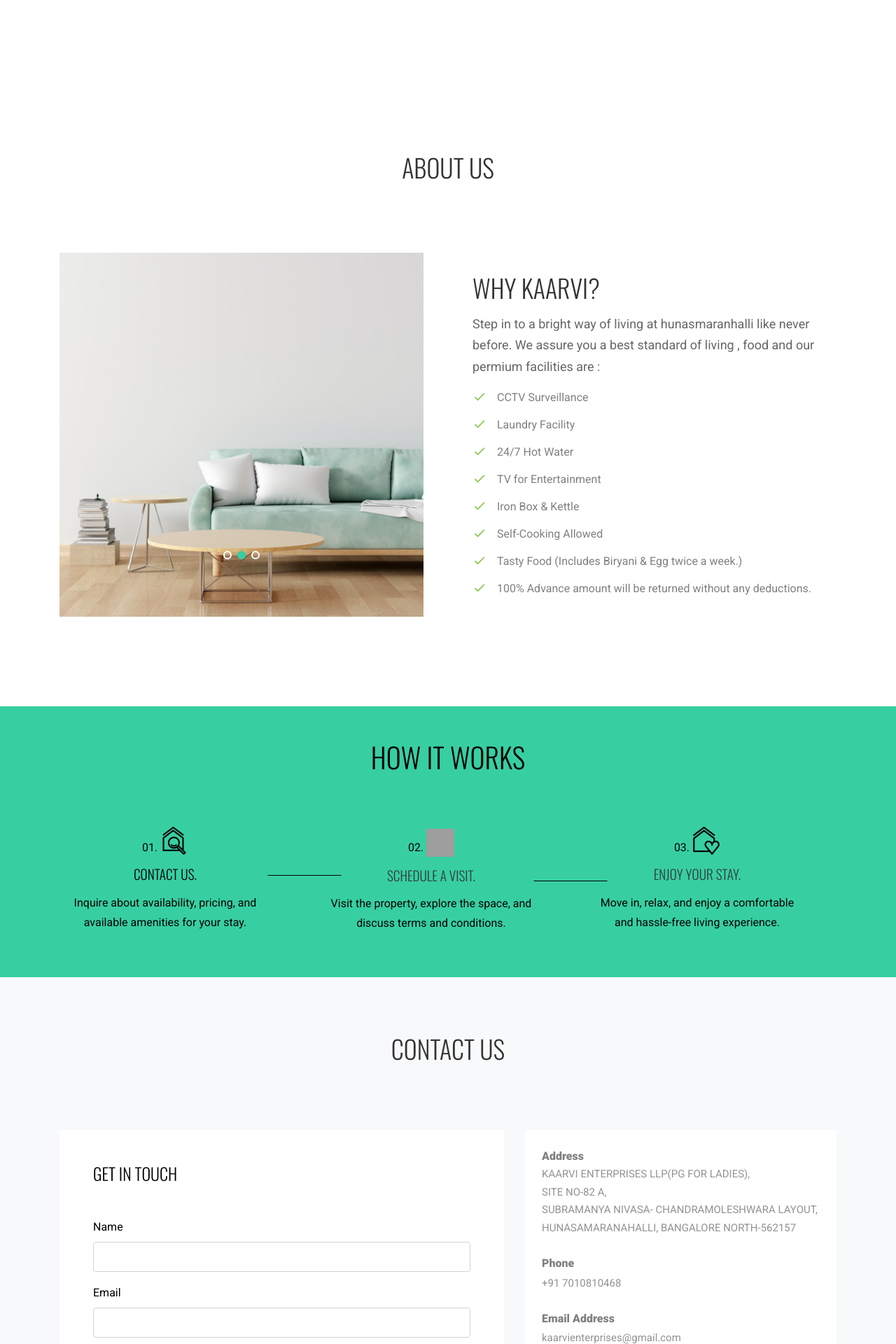
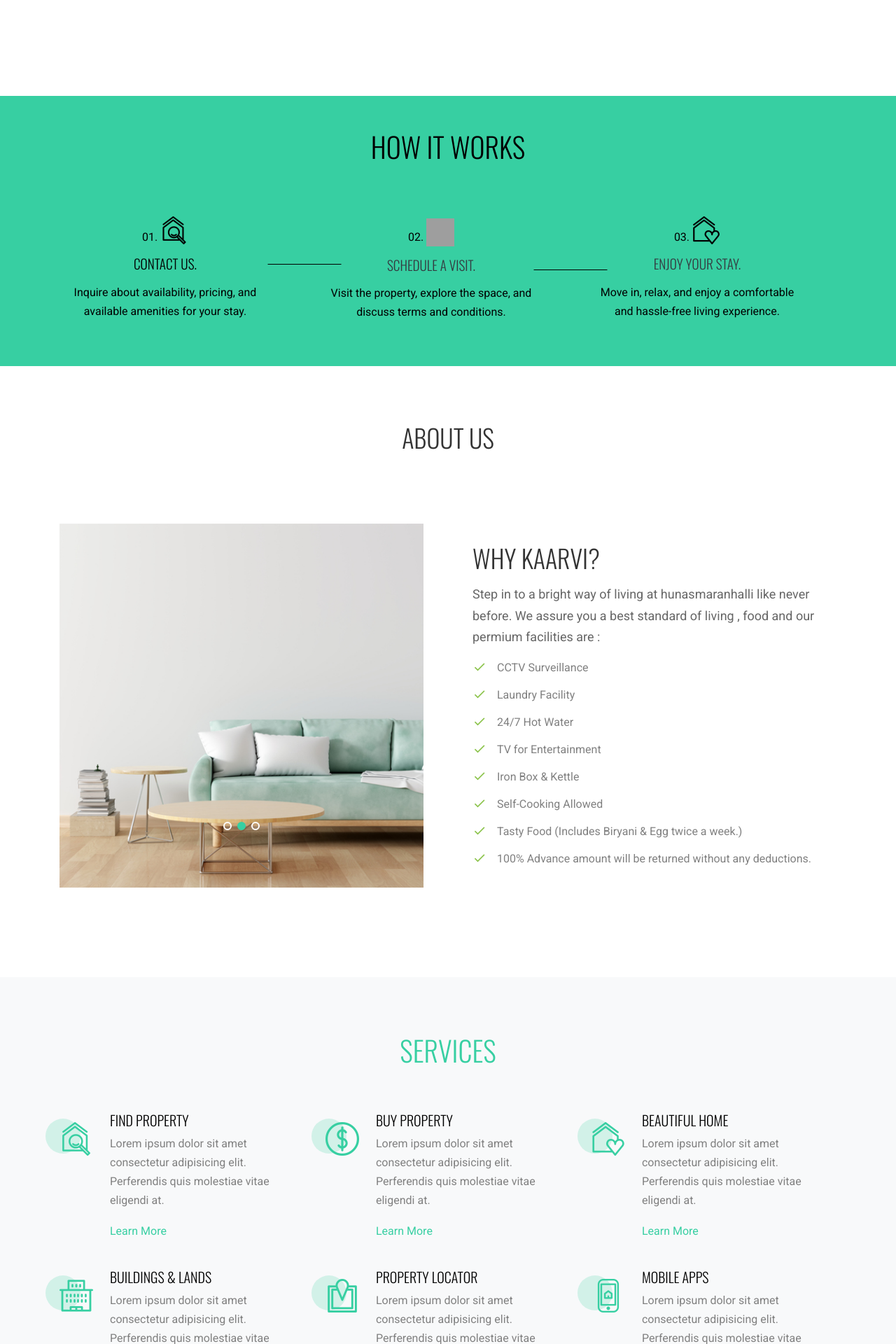
Before and after one commit to Bibinku/hosttry, a Django app: page / in a window 1280 px wide. Shown: the part 1817-3737 px from the top of the page at 70% size. Run offline with Django 5.2, Linux system fonts and the light colour scheme; data comes from the database, SQL or seed files in the repository; some libraries are stand-ins or nearby versions; some web fonts are replaced; grey boxes are pictures that could not be loaded.

Commit message:
Addd our services

```diff
--- a/Frontend/templates/home.html
+++ b/Frontend/templates/home.html
@@ -61,6 +61,7 @@
               <ul class="site-menu main-menu js-clone-nav mr-auto d-none d-lg-block">
                 <li><a href="#home-section" class="nav-link">Home</a></li>
                 <li><a href="#rooms-section" class="nav-link">Rooms</a></li>
+                <li><a href="#services-section" class="nav-link">Services</a></li>
                 <li><a href="#about-section" class="nav-link">About</a></li>
                 <li><a href="#contact-section" class="nav-link">Contact</a></li>
               </ul>
@@ -257,6 +258,46 @@
         </div>
     </div>
 </div>
+      <section class="py-5 bg-primary site-section how-it-works" id="howitworks-section">
+      <div class="container">
+        <div class="row mb-5 justify-content-center">
+          <div class="col-md-7 text-center">
+            <h2 class="section-title mb-3 text-black">How It Works</h2>
+          </div>
+        </div>
+        <div class="row">
+          <div class="col-md-4 text-center">
+            <div class="pr-5 first-step">
+              <span class="text-black">01.</span>
+              <span class="custom-icon flaticon-house text-black"></span>
+              <h3 class="text-black">Contact us.</h3>
+              <p class="text-black"> Inquire about availability, pricing, and available amenities for your stay.</p>
+            </div>
+          </div>
+
+
+
+          <div class="col-md-4 text-center" style="padding-top: 15px;">
+            <div class="pr-5 second-step">
+              <span class="text-black">02. </span>
+                <img style=" width: 40px; margin-bottom: 15px;   height: 40px;" src="{% static '/frontend/icons/visitor.png' %}">
+              <h3 class="text-dark" style="margin-bottom: 15px;">Schedule a Visit.</h3>
+              <p class="text-black">Visit the property, explore the space, and discuss terms and conditions.</p>
+            </div>
+          </div>
+
+          <div class="col-md-4 text-center">
+            <div class="pr-5">
+              <span class="text-black">03.</span>
+              <span class="custom-icon flaticon-home text-black"></span>
+              <h3 class="text-dark">Enjoy Your Stay.</h3>
+              <p class="text-black"> Move in, relax, and enjoy a comfortable and hassle-free living experience.</p>
+            </div>
+          </div>
+        </div>
+      </div>
+    </section>
+
 
 
    <section class="site-section" id="about-section">
@@ -300,6 +341,80 @@
     </section>
 
 
+    <section class="site-section bg-light" id="services-section">
+      <div class="container">
+        <div class="row mb-5">
+          <div class="col-12 text-center">
+            <h2 class="section-title mb-3">Services</h2>
+          </div>
+        </div>
+        <div class="row align-items-stretch">
+          <div class="col-md-6 col-lg-4 mb-4 mb-lg-4" data-aos="fade-up">
+            <div class="unit-4 d-flex">
+              <div class="unit-4-icon mr-4"><span class="text-primary flaticon-house"></span></div>
+              <div>
+                <h3>Find Property</h3>
+                <p>Lorem ipsum dolor sit amet consectetur adipisicing elit. Perferendis quis molestiae vitae eligendi at.</p>
+                <p><a href="{% url 'ourservices' %}">Learn More</a></p>
+              </div>
+            </div>
+          </div>
+          <div class="col-md-6 col-lg-4 mb-4 mb-lg-4" data-aos="fade-up" data-aos-delay="100">
+            <div class="unit-4 d-flex">
+              <div class="unit-4-icon mr-4"><span class="text-primary flaticon-coin"></span></div>
+              <div>
+                <h3>Buy Property</h3>
+                <p>Lorem ipsum dolor sit amet consectetur adipisicing elit. Perferendis quis molestiae vitae eligendi at.</p>
+                <p><a href="#">Learn More</a></p>
+              </div>
+            </div>
+          </div>
+          <div class="col-md-6 col-lg-4 mb-4 mb-lg-4" data-aos="fade-up" data-aos-delay="200">
+            <div class="unit-4 d-flex">
+              <div class="unit-4-icon mr-4"><span class="text-primary flaticon-home"></span></div>
+              <div>
+                <h3>Beautiful Home</h3>
+                <p>Lorem ipsum dolor sit amet consectetur adipisicing elit. Perferendis quis molestiae vitae eligendi at.</p>
+                <p><a href="#">Learn More</a></p>
+              </div>
+            </div>
+          </div>
+
+
+          <div class="col-md-6 col-lg-4 mb-4 mb-lg-4" data-aos="fade-up" data-aos-delay="300">
+            <div class="unit-4 d-flex">
+              <div class="unit-4-icon mr-4"><span class="text-primary flaticon-flat"></span></div>
+              <div>
+                <h3>Buildings &amp; Lands</h3>
+                <p>Lorem ipsum dolor sit amet consectetur adipisicing elit. Perferendis quis molestiae vitae eligendi at.</p>
+                <p><a href="#">Learn More</a></p>
+              </div>
+            </div>
+          </div>
+          <div class="col-md-6 col-lg-4 mb-4 mb-lg-4" data-aos="fade-up" data-aos-delay="400">
+            <div class="unit-4 d-flex">
+              <div class="unit-4-icon mr-4"><span class="text-primary flaticon-location"></span></div>
+              <div>
+                <h3>Property Locator</h3>
+                <p>Lorem ipsum dolor sit amet consectetur adipisicing elit. Perferendis quis molestiae vitae eligendi at.</p>
+                <p><a href="#">Learn More</a></p>
+              </div>
+            </div>
+          </div>
+          <div class="col-md-6 col-lg-4 mb-4 mb-lg-4" data-aos="fade-up" data-aos-delay="500">
+            <div class="unit-4 d-flex">
+              <div class="unit-4-icon mr-4"><span class="text-primary flaticon-mobile-phone"></span></div>
+              <div>
+                <h3>Mobile Apps</h3>
+                <p>Lorem ipsum dolor sit amet consectetur adipisicing elit. Perferendis quis molestiae vitae eligendi at.</p>
+                <p><a href="#">Learn More</a></p>
+              </div>
+            </div>
+          </div>
+
+        </div>
+      </div>
+    </section>
 
 
 
@@ -465,6 +543,7 @@
                 <ul class="list-unstyled">
                   <li><a href="#home-section">HOME</a></li>
                   <li><a href="#rooms-section">ROOMS</a></li>
+                  <li><a href="#services-section">SERVICES</a></li>
                   <li><a href="#about-section">ABOUT</a></li>
                   <li><a href="#contact-section">CONTACT</a></li>
                   <li><a href="{% url 'adminlogin' %}">ADMIN</a></li>
--- a/Frontend/urls.py
+++ b/Frontend/urls.py
@@ -9,4 +9,5 @@ urlpatterns = [
     path('savehomecontact/', views.savehomecontact, name="savehomecontact"),
     path('singleroom/<int:Rid>/', views.singleroom, name="singleroom"),
     path('aboutpage/', views.aboutpage, name="aboutpage"),
+    path('ourservices/', views.ourservices, name="ourservices"),
 ]
--- a/Frontend/views.py
+++ b/Frontend/views.py
@@ -52,3 +52,6 @@ def singleroom(req,Rid):
     data = DetailsDB.objects.all()
     cata = DetailsDB.objects.get(id=Rid)
     return render(req,"singleroom.html",{'data':data,'cata':cata})
+
+def ourservices(req):
+    return render(req,"ourservices.html")
```
Also changed, not shown: other parts of Frontend/templates/home.html (+0 -37 lines), Frontend/templates/ourservices.html (added, +189 -0 lines).
